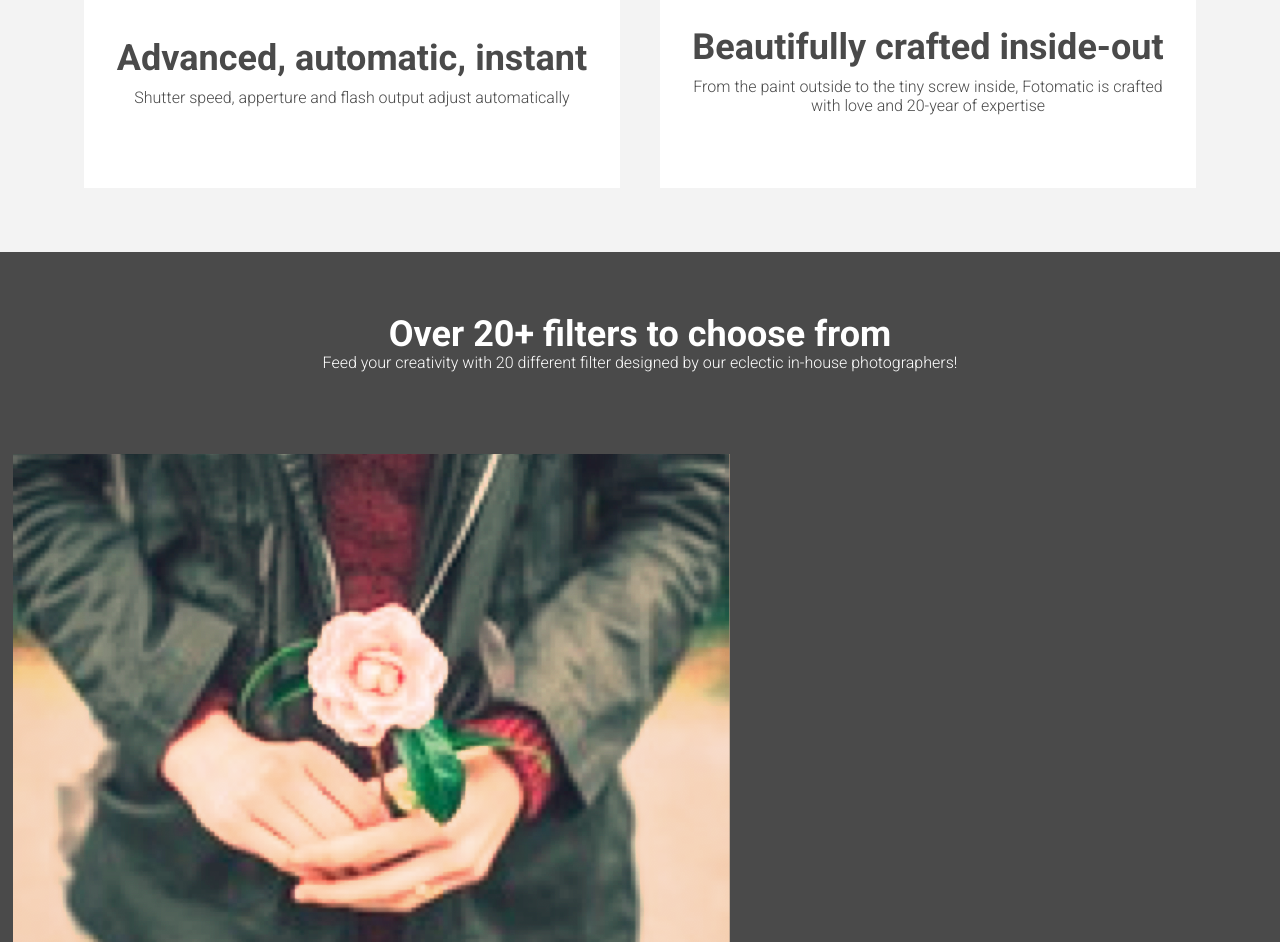
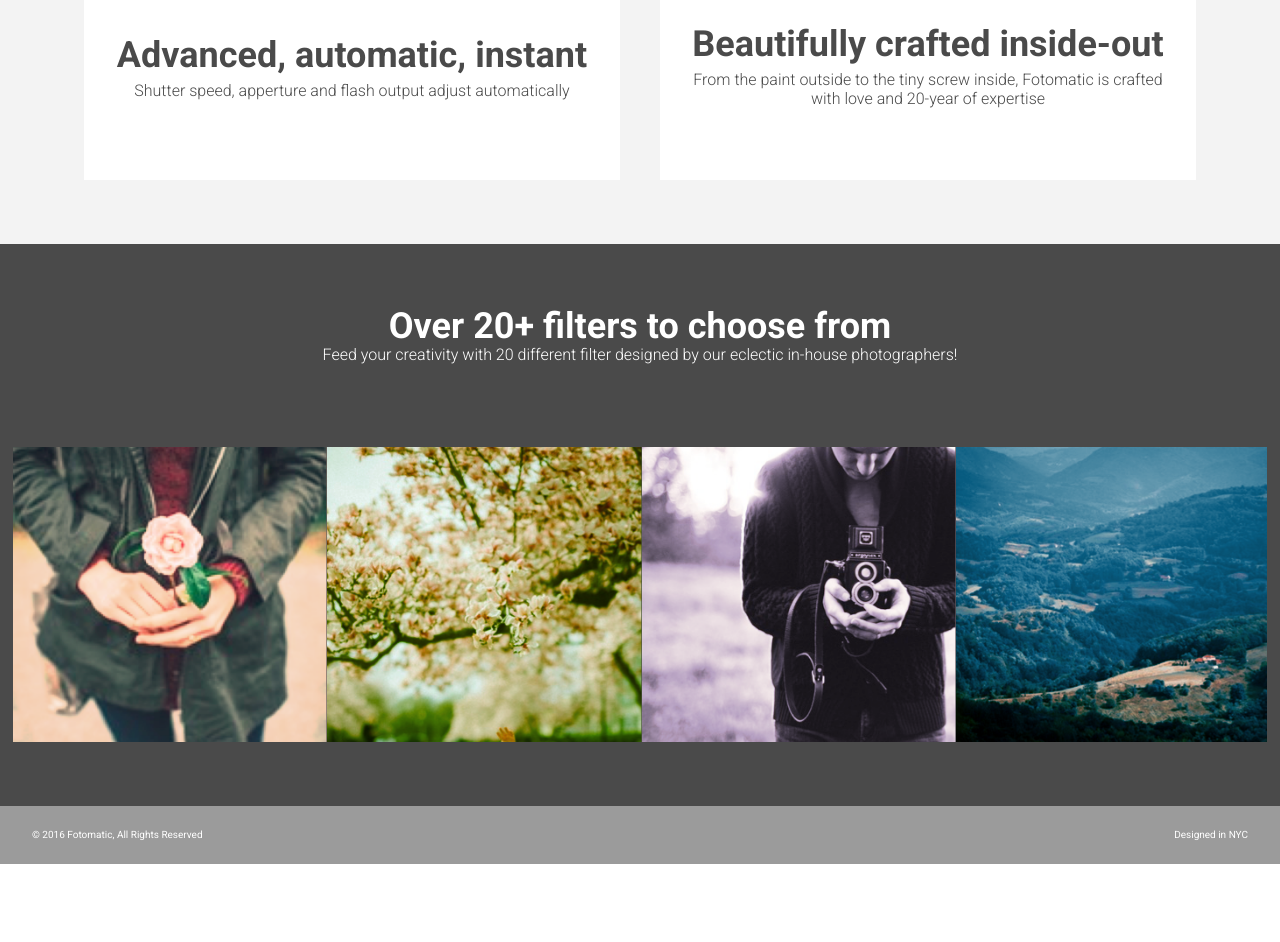
Before and after one commit to jridley11/fotomatic, a plain HTML site: page index.html in a window 1280 px wide. Shown: the part 1191-2133 px from the top of the page. After the commit the page ends 2055 px from the top, so only its background shows below. Drawn offline with Linux system fonts and the light colour scheme; a web font is replaced by a local one.

Commit message:
Complete desktop version of Filter Section.

```diff
--- a/resources/css/style.css
+++ b/resources/css/style.css
@@ -249,9 +249,7 @@ header .mobile {
 }
 
 .feature h2 {
-
   padding-bottom: .5rem;
-  line-height: 1.2;
   font-size: 2.25rem;
   font-weight: bold;
   color: #4a4a4a;
@@ -305,6 +303,7 @@ header .mobile {
   font-size: 2.25rem;
   font-weight: bold;
   color: white;
+  opacity: 100%;
 }
 
 #filters-section .content h3 {
@@ -315,6 +314,7 @@ header .mobile {
 }
 
 #filters-section .images-container {
+  display: flex;
   max-width: 100%;
   padding: 0 1%;
 }
```
